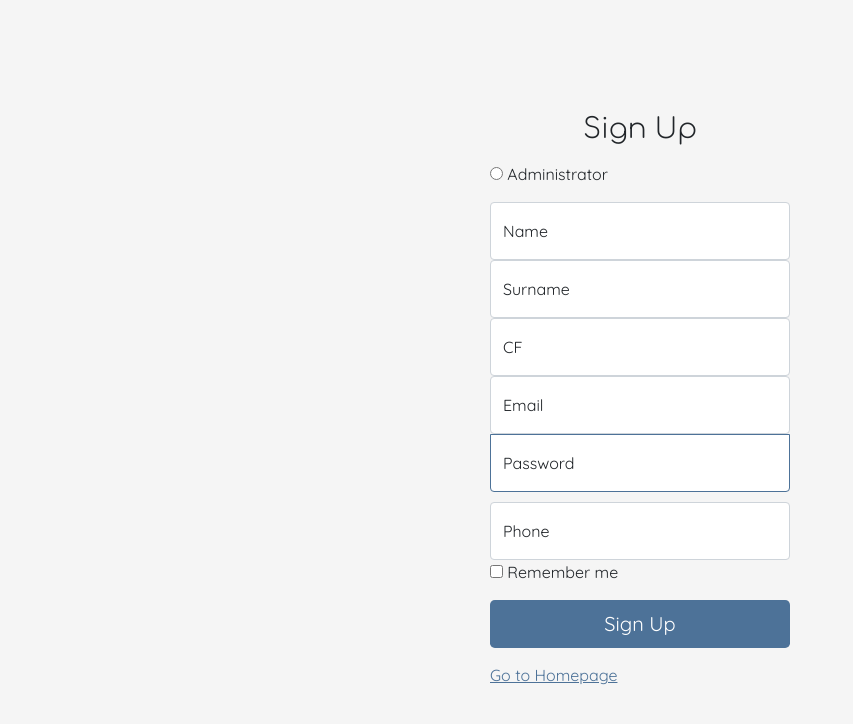
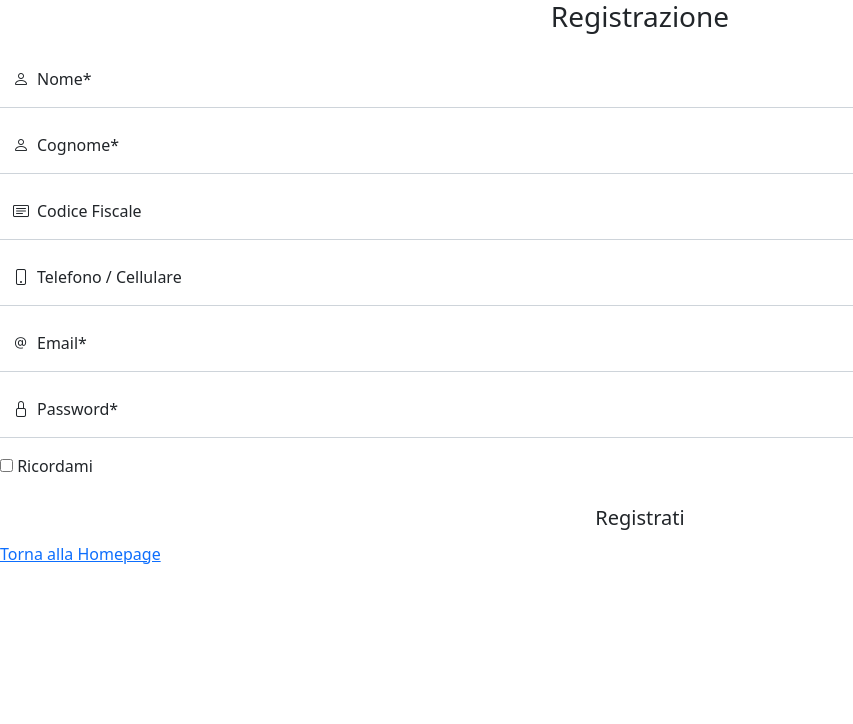
Before and after one commit to elisasimoni/EcoTech, a PHP site: page /registration.php in a window 1280 px wide. Shown: the top 724 px of the page, without its empty margins (0-853 px from the left). Run offline with PHP 8.4, Linux system fonts and the light colour scheme; some libraries are stand-ins or nearby versions.

Commit message:
Add files via upload

```diff
--- a/progettotw/php/template/base-registration.php
+++ b/progettotw/php/template/base-registration.php
@@ -9,7 +9,8 @@
     <link href="https://cdn.jsdelivr.net/npm/bootstrap@5.1.3/dist/css/bootstrap.min.css" rel="stylesheet" integrity="sha384-1BmE4kWBq78iYhFldvKuhfTAU6auU8tT94WrHftjDbrCEXSU1oBoqyl2QvZ6jIW3" crossorigin="anonymous">
     <link rel="stylesheet" href="https://cdn.jsdelivr.net/npm/bootstrap-icons@1.7.2/font/bootstrap-icons.css">
     <script src="https://ajax.googleapis.com/ajax/libs/jquery/1.11.3/jquery.min.js"></script>
-    <link rel="stylesheet" type="text/css" href="css/style-login.css" />
+    <link rel="stylesheet" type="text/css" href="css/style-registration.css" />
+    <script type="text/javascript" src="js/function.js"></script>
 
     <!-- Titolo Pagina -->
     <title><?php echo $templateParams["titolo"]; ?></title>
--- a/progettotw/php/template/base.php
+++ b/progettotw/php/template/base.php
@@ -34,13 +34,13 @@
         <div class="collapse navbar-collapse justify-content-end navigation">
             <ul class="navbar-nav me-auto mb-2 mb-lg-0">
                 <li class="nav-item">
-                    <a <?php isActive("index.php"); ?> class="nav-link active" aria-current="page" href="index.php">Home</a>
+                    <a <?php isActive("index.php","nav-link"); ?> class="nav-link" aria-current="page" href="index.php">Home</a>
                 </li>
                 <li class="nav-item">
-                    <a <?php isActive("shop.php"); ?>  class="nav-link" aria-current="page" href="shop.php">Shop</a>
+                    <a <?php isActive("shop.php","nav-link"); ?>  class="nav-link" aria-current="page" href="shop.php">Shop</a>
                 </li>
                 <li class="nav-item">
-                    <a <?php isActive("tracking.php"); ?>  class="nav-link" aria-current="page" href="tracking.php">Tracking Ordini</a>
+                    <a <?php isActive("tracking.php","nav-link"); ?>  class="nav-link" aria-current="page" href="tracking.php">Tracking Ordini</a>
                 </li>
             </ul>
 
--- a/progettotw/php/template/login-form.php
+++ b/progettotw/php/template/login-form.php
@@ -16,7 +16,7 @@
         </label>
     </div>
 
-    <button class="w-100 btn btn-lg buttLog" type="submit">Sign in</button>
+    <button class="w-100 btn btn-lg buttLog" type="submit">Accedi</button>
     <div class="supporto">
         <a href="#">Password dimenticata?</a></br>
         <a href="#">Torna alla Homepage</a>
--- a/progettotw/php/template/registration-form.php
+++ b/progettotw/php/template/registration-form.php
@@ -1,127 +1,68 @@
-<form class="" action="registration.php" method="post">
-    <h1 class="h3 mb-3 fw-normal text-center">Sign Up</h1>
-    <script type="text/javascript">
-      $(document).ready(function(){
-        $("div.admin").hide();
-        $("input#floatingCompanyName, input#floatingPIVA").hide();
+<form id="registrazioneForm" action="#">
+    <h1 class="h3 mb-3 fw-normal text-center">Registrazione</h1>
 
-        $("input#adm").click(function(){
-          $("div.admin").show();
-          $("div.user").hide();
-          $("input#adm, label#adm").hide();
-        });
-
-        $("input#pf").click(function(){
-          $("input#floatingName, input#floatingSurname, input#floatingCF").show();
-          $("input#floatingCompanyName, input#floatingPIVA").hide();
-        });
-        $("input#pg").click(function(){
-            $("input#floatingName, input#floatingSurname, input#floatingCF").hide();
-            $("input#floatingCompanyName, input#floatingPIVA").show();
-          });
-        });
-    </script>
-    <div class=" mb-3">
-        <label id="adm">
-            <input type="radio" id="adm" name ="signup" value="Administrator"> Administrator
-        </label>
+    <div class="form-floating">
+        <input type="text" class="rounded-0 form-control border-top-0 border-start-0 border-end-0 mb-2 shadow-none" id="nome" placeholder="Lorenzo" required>
+        <label for="nome"><i class="bi bi-person me-2"></i>Nome*</label>
+        <div class="invalid-feedback mb-1">
+            <p>Il campo nome non può essere vuoto</p>
         </div>
-<div class="admin">
-  <div class=" mb-3">
-      <label>
-          <input type="radio" id="pf" name ="persona" value="persona-fisica"> Persona Fisica
-      </label>
-      <label>
-          <input type="radio" id="pg" name ="persona" value="persona-giuridica"> Persona Giuridica
-      </label>
     </div>
     <div class="form-floating">
-    <input type="text" class="form-control" id="floatingName" placeholder="mario">
-    <label for="floatingName">Name</label>
+        <input type="text" class="rounded-0 form-control border-top-0 border-start-0 border-end-0 mb-2 shadow-none" id="cognome" placeholder="Rossi" required>
+        <label for="cognome"><i class="bi bi-person me-2"></i>Cognome*</label>
+        <div class="invalid-feedback mb-1">
+            <p>Il campo cognome non può essere vuoto</p>
+        </div>
     </div>
     <div class="form-floating">
-    <input type="text" class="form-control" id="floatingSurname" placeholder="rossi" >
-    <label for="floatingSurname">Surname</label>
+        <input type="text" class="rounded-0 form-control border-top-0 border-start-0 border-end-0 mb-2 shadow-none" id="cf" placeholder="Codice Fiscale">
+        <label for="cf"><i class="bi bi-card-text me-2"></i></i>Codice Fiscale</label>
+        <div class="invalid-feedback mb-1">
+            <p>Il codice fiscale inserito non è valido</p>
+        </div>
     </div>
     <div class="form-floating">
-    <input type="text" class="form-control" id="floatingCompanyName" placeholder="myCompany" >
-    <label for="floatingSurname">Company Name</label>
+        <input type="tel" class="rounded-0 form-control border-top-0 border-start-0 border-end-0 mb-2 shadow-none" id="telefono" placeholder="info@esempiomail.com">
+        <label for="telefono"><i class="bi bi-phone me-2"></i></i>Telefono / Cellulare</label>
+        <div class="invalid-feedback mb-1">
+            <p>Il numero di telefono non è valido</p>
+        </div>
     </div>
     <div class="form-floating">
-    <input type="text" class="form-control" id="floatingCF" placeholder="your CF">
-    <label for="floatingCF">CF</label>
+        <input type="email" class="rounded-0 form-control border-top-0 border-start-0 border-end-0 mb-2 shadow-none" id="email" placeholder="lorenzo.rossi@esempio.com">
+        <label for="email"><i class="bi bi-at me-2"></i>Email*</label>
+        <div class="invalid-feedback mb-1">
+            <p>L'email inserita non è valida</p>
+        </div>
     </div>
     <div class="form-floating">
-    <input type="text" class="form-control" id="floatingPIVA" placeholder="your P.IVA">
-    <label for="floatingCF">P.IVA</label>
+        <input type="password" class="rounded-0 form-control border-top-0 border-start-0 border-end-0 mb-3 shadow-none" id="password" placeholder="password" required>
+        <label for="password"><i class="bi bi-lock me-2"></i>Password*</label>
+        <div class="invalid-feedback mb-1">
+            <p>Password non valida</p>
+            <p>Deve essere composta da : </p>
+            <ul>
+                <li><p>Almeno 8 caratteri</p></li>
+                <li><p>Un carattere maiuscolo</p></li>
+                <li><p>Un numero</p></li>
+                <li><p>Un carattere speciale</p></li>
+            </ul>
         </div>
-  <div class="form-floating">
-    <input type="text" class="form-control" id="floatingEmail" placeholder="info@mail.com" >
-    <label for="floatingEmail">Email</label>
     </div>
 
-  <div class="form-floating">
-    <input type="password" class="form-control" id="floatingPassword" placeholder="password" >
-    <label for="floatingPassword">Password</label>
-  </div>
+    <div class="allertNotification ">
 
-  <div class="form-floating">
-    <input type="tel" class="form-control" id="floatingPhone" placeholder="your phone">
-    <label for="floatingPhone">Phone</label>
     </div>
 
     <div class="checkbox mb-3">
         <label>
-          <input type="checkbox" value="remember-me"> Remember me
+            <input type="checkbox" value="remember-me"> Ricordami
         </label>
     </div>
 
-  <button class="w-100 btn btn-lg buttLog" type="submit">Sign Up</button>
+    <button class="w-100 btn btn-lg buttLog" type="submit" id="registrati" onClick="funtion.js">Registrati</button>
     <div class="supporto">
-      <a href="registration.php">Sign Up as a User</a><br/>
-      <a href="index.php">Go to Homepage</a>
-  </div>
-</div>
-
-<div class="user">
-  <div class="form-floating">
-    <input type="text" class="form-control" id="floatingName" placeholder="mario" >
-    <label for="floatingName">Name</label>
-  </div>
-  <div class="form-floating">
-    <input type="text" class="form-control" id="floatingSurname" placeholder="rossi" >
-    <label for="floatingSurname">Surname</label>
-  </div>
-
-  <div class="form-floating">
-    <input type="text" class="form-control" id="floatingCF" placeholder="your CF">
-    <label for="floatingCF">CF</label>
-  </div>
-
-  <div class="form-floating">
-    <input type="text" class="form-control" id="floatingEmail" placeholder="info@mail.com" >
-    <label for="floatingEmail">Email</label>
-  </div>
-
-  <div class="form-floating">
-    <input type="password" class="form-control" id="floatingPassword" placeholder="password" >
-    <label for="floatingPassword">Password</label>
-  </div>
-
-  <div class="form-floating">
-    <input type="tel" class="form-control" id="floatingPhone" placeholder="your phone">
-    <label for="floatingPhone">Phone</label>
-  </div>
-
-  <div class="checkbox mb-3">
-      <label>
-          <input type="checkbox" value="remember-me"> Remember me
-      </label>
-  </div>
-
-  <button class="w-100 btn btn-lg buttLog" type="submit">Sign Up</button>
-  <div class="supporto">
-      <a href="index.php">Go to Homepage</a>
-  </div>
+        <a href="index.php">Torna alla Homepage</a>
     </div>
 </form>
```
Lines whose indentation alone changed are shown as unchanged.
